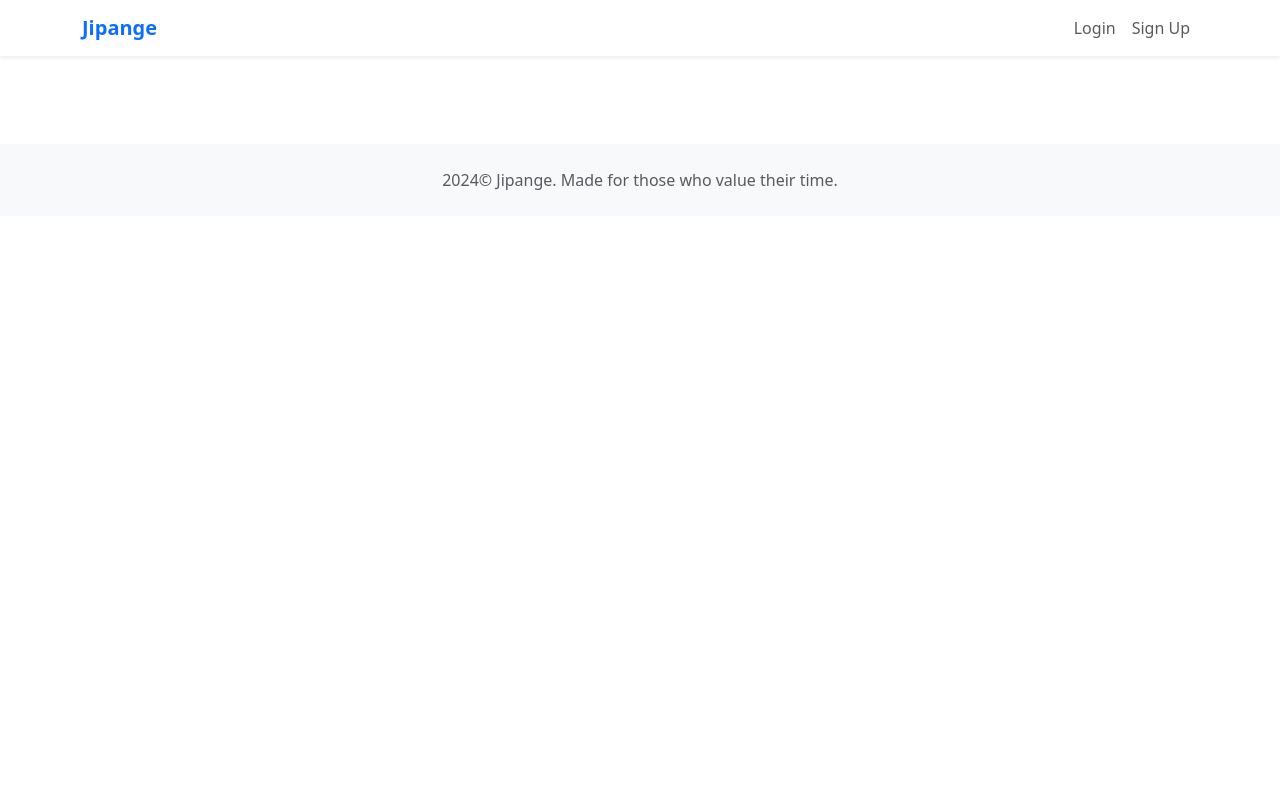
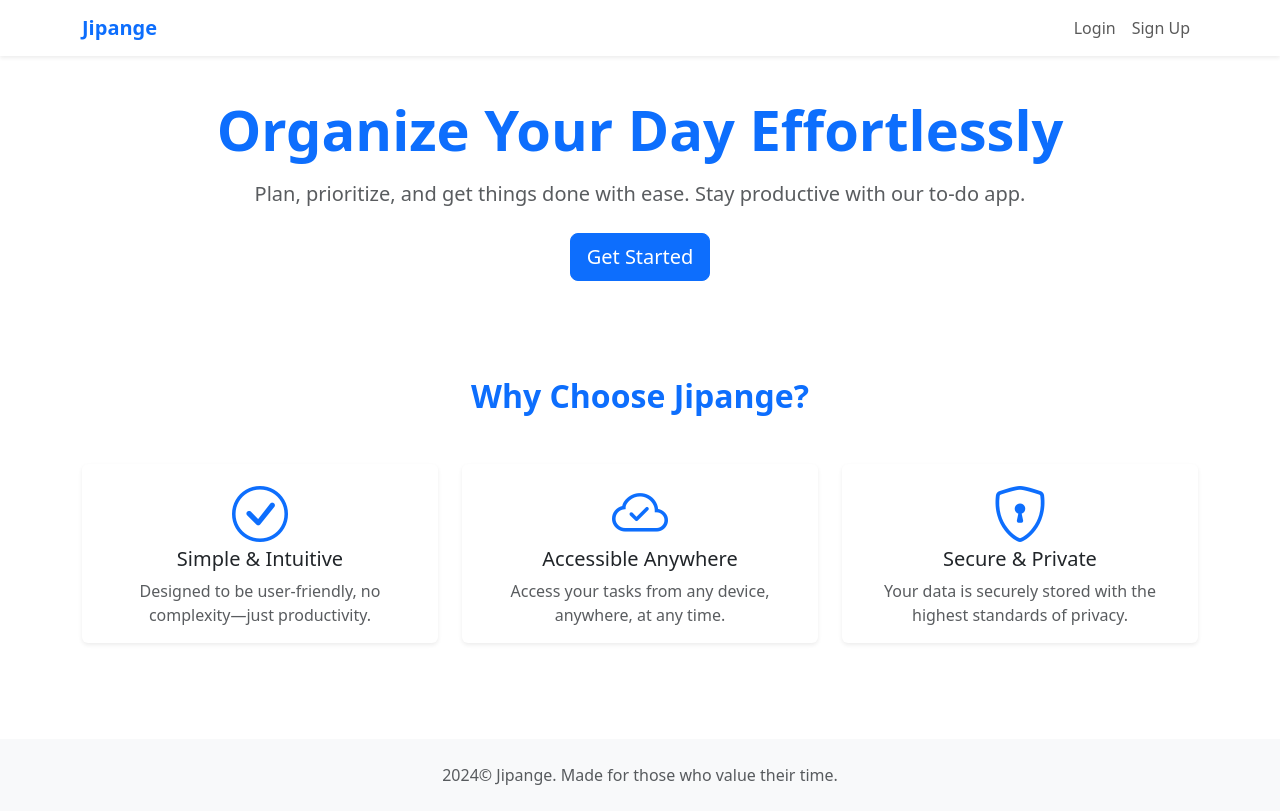
Before and after one commit to wathika-eng/django_crud_toDoApp, a Django app: page / in a window 1280 px wide. Before the commit the page ends 190 px from the top, so only its background shows below. Run offline with Django 5.2, Linux system fonts and the light colour scheme; some libraries are stand-ins or nearby versions.

Commit message:
Update login redirection and enhance landing page content

```diff
--- a/crud_settings/settings.py
+++ b/crud_settings/settings.py
@@ -100,7 +100,7 @@ else:
             "PORT": 5432,
         }
     }
-LOGIN_REDIRECT_URL = "note_list"
+LOGIN_REDIRECT_URL = "/todo/"
 LOGOUT_REDIRECT_URL = "login"
 LOGIN_URL = "login"
 # Password validation
--- a/crudapp/views.py
+++ b/crudapp/views.py
@@ -1,6 +1,7 @@
 from django.http import HttpResponse
 from django.shortcuts import render, redirect, get_object_or_404
 
+from crud_settings import settings
 from crud_settings.settings import LOGIN_REDIRECT_URL
 from .models import Note, Tag
 from .forms import NoteForm
@@ -22,10 +23,13 @@ def test_view(request):
 def landing_page(request):
     if request.user.is_authenticated:
         return redirect("note_list")
-    return render(request, "base.html")
+    else:
+        return render(request, "base.html")
 
 
 def signup(request):
+    if request.user.is_authenticated:
+        return redirect("note_list")
     if request.method == "POST":
         form = UserCreationForm(request.POST)
         if form.is_valid():
@@ -41,9 +45,15 @@ class CustomLoginView(LoginView):
     template_name = "account/login.html"
 
     def get_success_url(self):
-        # Redirect to the "next" parameter or LOGIN_REDIRECT_URL
-        # "next", self.get_redirect_url() or
-        return self.request.GET.get(LOGIN_REDIRECT_URL)
+        next_url = self.request.GET.get("next")
+        if next_url:
+            return next_url
+        return settings.LOGIN_REDIRECT_URL
+
+    def dispatch(self, *args, **kwargs):
+        if self.request.user.is_authenticated:
+            return redirect("note_list")
+        return super().dispatch(*args, **kwargs)
 
 
 @login_required
--- a/templates/base.html
+++ b/templates/base.html
@@ -23,8 +23,66 @@
 		{% include 'navbar.html' %}
 
 		<main class="container mt-5 pt-5">
-			{% block content %} {% endblock %}
+			{% if user.is_authenticated %} {% block content %} {% endblock %} {% else %}
+			<header class="text-center mb-5">
+				<h1 class="display-4 text-primary fw-bold mb-3">
+					Organize Your Day Effortlessly
+				</h1>
+				<p class="lead text-muted mb-4">
+					Plan, prioritize, and get things done with ease. Stay productive with
+					our to-do app.
+				</p>
+				<a
+					href="#"
+					class="btn btn-primary btn-lg"
+					data-bs-toggle="modal"
+					data-bs-target="#loginModal"
+					>Get Started</a
+				>
+			</header>
 
+			<section class="py-5 bg-white">
+				<h2 class="text-center fw-bold text-primary mb-5">
+					Why Choose Jipange?
+				</h2>
+				<div class="row g-4">
+					<div class="col-md-4">
+						<div class="card h-100 border-0 shadow-sm">
+							<div class="card-body text-center">
+								<i class="bi bi-check-circle text-primary display-4 mb-3"></i>
+								<h5 class="card-title">Simple & Intuitive</h5>
+								<p class="card-text text-muted">
+									Designed to be user-friendly, no complexity—just productivity.
+								</p>
+							</div>
+						</div>
+					</div>
+					<div class="col-md-4">
+						<div class="card h-100 border-0 shadow-sm">
+							<div class="card-body text-center">
+								<i class="bi bi-cloud-check text-primary display-4 mb-3"></i>
+								<h5 class="card-title">Accessible Anywhere</h5>
+								<p class="card-text text-muted">
+									Access your tasks from any device, anywhere, at any time.
+								</p>
+							</div>
+						</div>
+					</div>
+					<div class="col-md-4">
+						<div class="card h-100 border-0 shadow-sm">
+							<div class="card-body text-center">
+								<i class="bi bi-shield-lock text-primary display-4 mb-3"></i>
+								<h5 class="card-title">Secure & Private</h5>
+								<p class="card-text text-muted">
+									Your data is securely stored with the highest standards of
+									privacy.
+								</p>
+							</div>
+						</div>
+					</div>
+				</div>
+			</section>
+			{% endif %}
 		</main>
 
 		{% include 'modals.html' %}
--- a/templates/navbar.html
+++ b/templates/navbar.html
@@ -31,7 +31,7 @@
 				<li class="nav-item">
 					<a
 						class="nav-link"
-						href="#"
+						href="{% url 'login' %}"
 						data-bs-toggle="modal"
 						data-bs-target="#loginModal"
 						>Login</a
@@ -40,7 +40,7 @@
 				<li class="nav-item">
 					<a
 						class="nav-link"
-						href="#"
+						href="{% url 'signup' %}"
 						data-bs-toggle="modal"
 						data-bs-target="#signupModal"
 						>Sign Up</a
--- a/templates/note_list.html
+++ b/templates/note_list.html
@@ -1,13 +1,11 @@
 {% extends "base.html" %}
 {% block content %}
 <h2>My Notes</h2>
-
 
 <form method="GET" action="{% url 'note_list' %}" class="mb-3">
     <input type="text" name="search" placeholder="Search notes..." class="form-control mb-2" value="{{ request.GET.search }}">
     <button type="submit" class="btn btn-primary">Search</button>
 </form>
-
 
 <div class="mb-3">
     <span>Sort by:</span>
```
